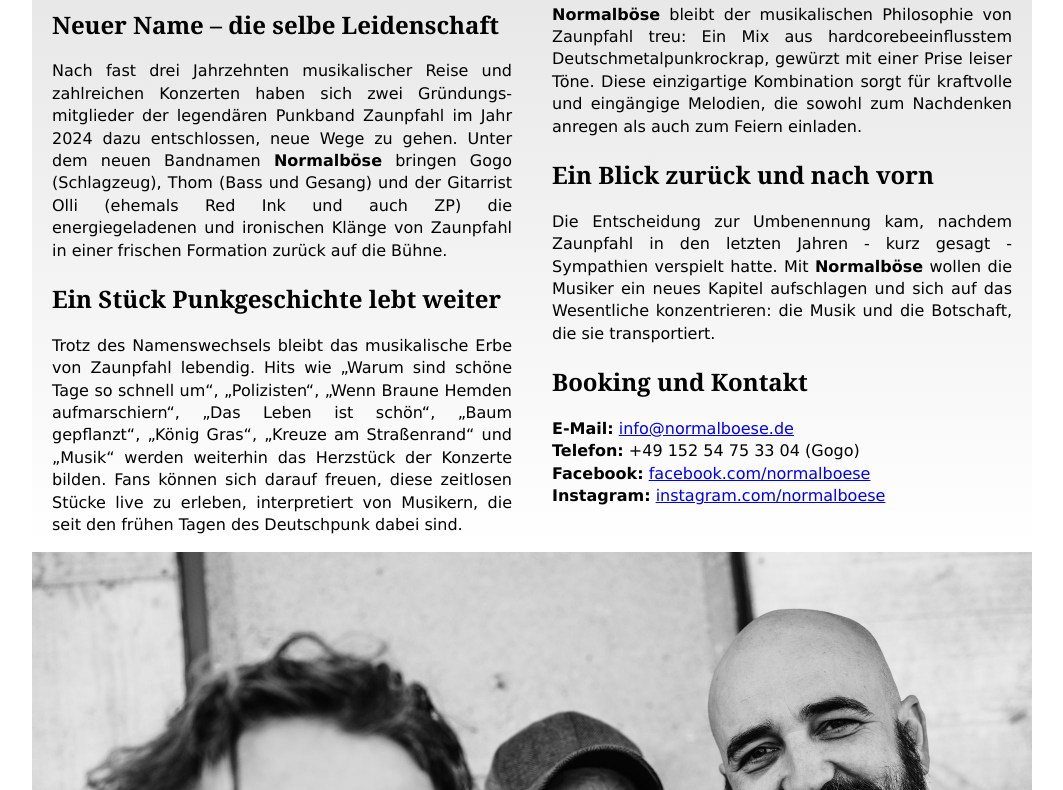
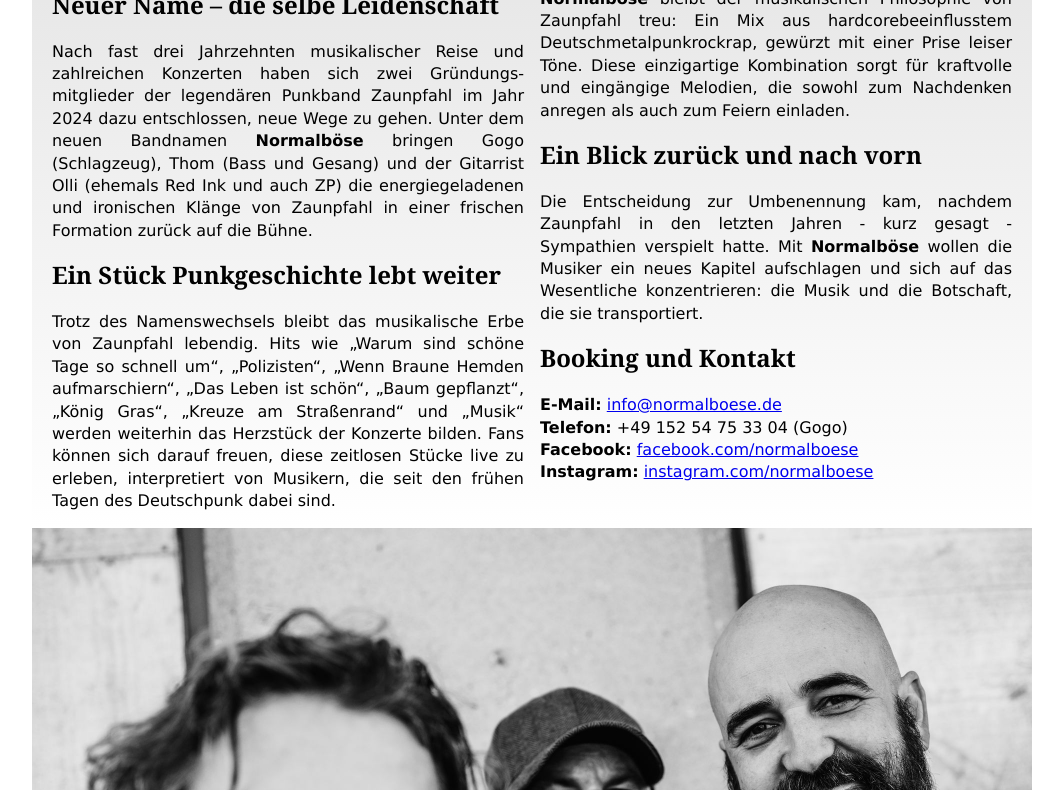
Before and after one commit to ThomasHaas299/normalboese_website, a plain HTML site: page index.html in a window 1280 px wide. Shown: the part 253-1043 px from the top of the page, without its empty margins (108-1171 px from the left). Drawn offline with Linux system fonts and the light colour scheme.

Commit message:
zweispaltiges Design von float auf columns umgestellt

```diff
--- a/index.html
+++ b/index.html
@@ -14,6 +14,7 @@
 
         h1 {
             font-family: Georgia, 'Times New Roman', Times, serif;
+            margin-top: 0;
         }
 
         footer,
@@ -30,12 +31,7 @@
         }
 
         section {
-            padding: 0 20px;
-            box-sizing: border-box;
-        }
-
-        section:last-child {
-            padding-bottom: 10px;
+            padding: 0 20px 15px;
         }
 
         p {
@@ -55,15 +51,8 @@
 
         @media (min-width: 800px) {
 
-            .clearfix::after {
-                content: "";
-                clear: both;
-                display: table;
-            }
-
             section {
-                float: left;
-                max-width: 50%;
+                column-count: 2;
             }
         }
     </style>
@@ -71,7 +60,7 @@
 
 <body>
 
-    <main class="clearfix">
+    <main>
 
         <div id="logo"><img src="img/normalboese_logo.png" alt="normalboese - logo"></div>
 
@@ -93,9 +82,6 @@
                 Konzerte bilden. Fans können sich darauf freuen, diese zeitlosen Stücke live zu erleben, interpretiert
                 von Musikern, die seit den frühen Tagen des Deutschpunk dabei sind.</p>
 
-        </section>
-
-        <section>
             <p><b>Normalböse</b> bleibt der musikalischen Philosophie von Zaunpfahl treu: Ein Mix aus
                 hard&shy;core&shy;beeinflusstem Deutsch&shy;metal&shy;punk&shy;rock&shy;rap, gewürzt mit einer Prise
                 leiser Töne. Diese einzigartige
```
